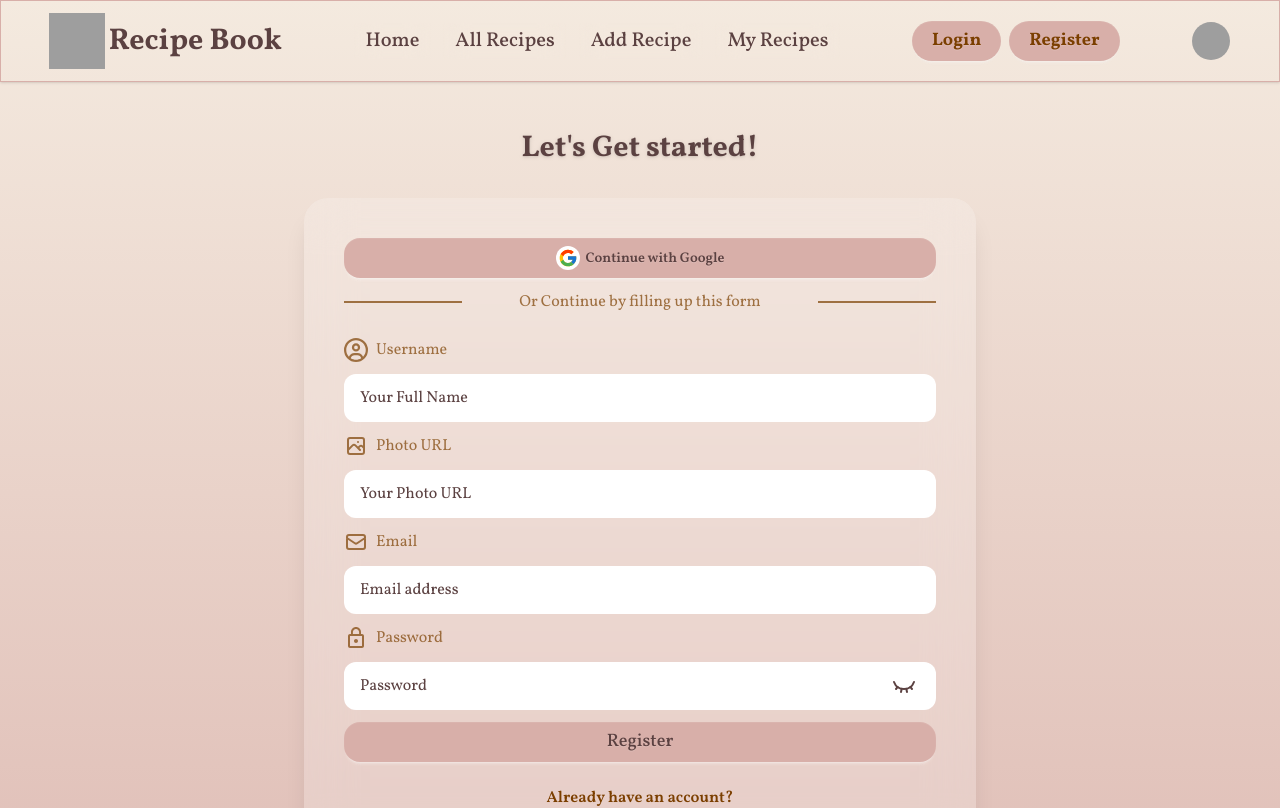
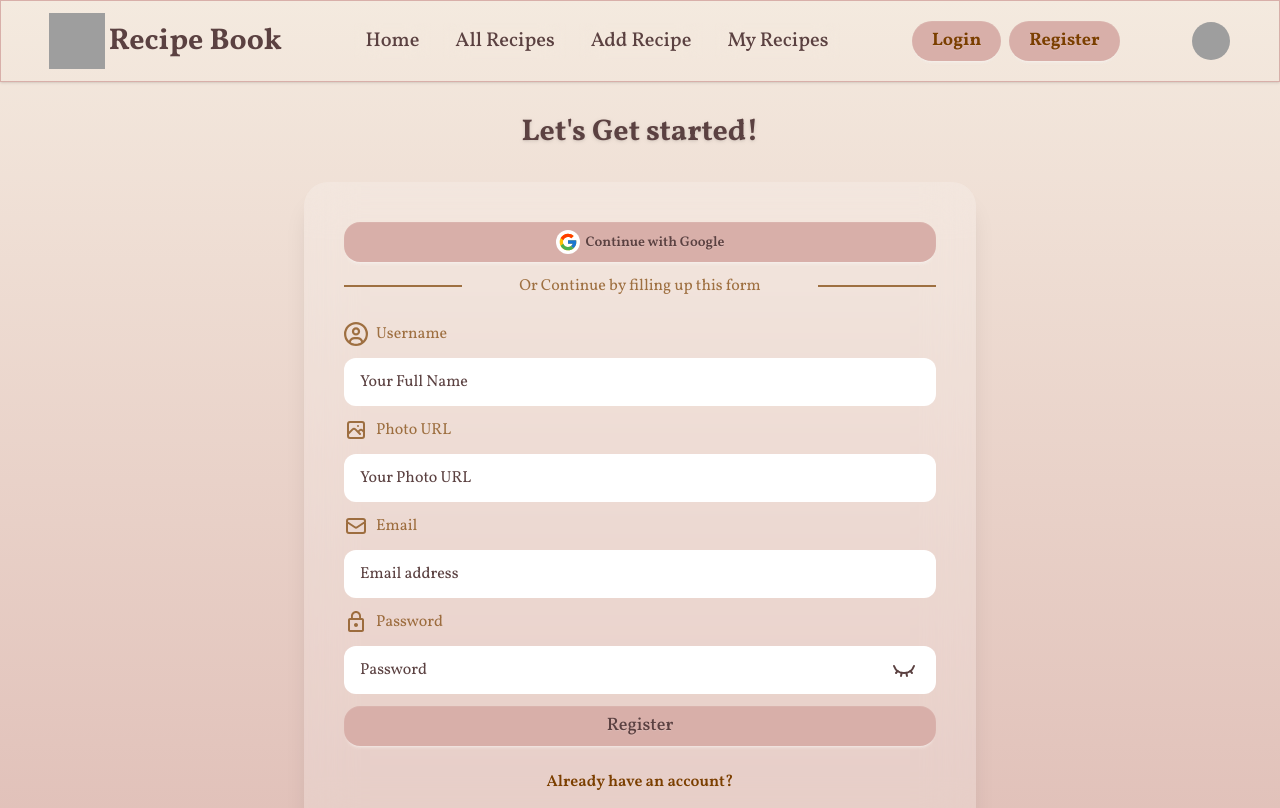
Before and after one commit to Fahimchowdhury23/recipe-book-client, a React (Vite) app: page /auth/register in a window 1280 px wide. Shown: the top 808 px of the page. Built offline with nearby package versions, Linux system fonts and the light colour scheme; no server answers; grey boxes are pictures that could not be loaded.

Commit message:
register page done

```diff
--- a/src/Pages/Register.jsx
+++ b/src/Pages/Register.jsx
@@ -107,7 +107,7 @@ const Register = () => {
   };
 
   return (
-    <section className="py-12">
+    <section className="py-8">
       <title>Register Page</title>
       <h2 className="text-center text-3xl font-bold text-secondary drop-shadow mb-8">
         Let's Get started!
```
